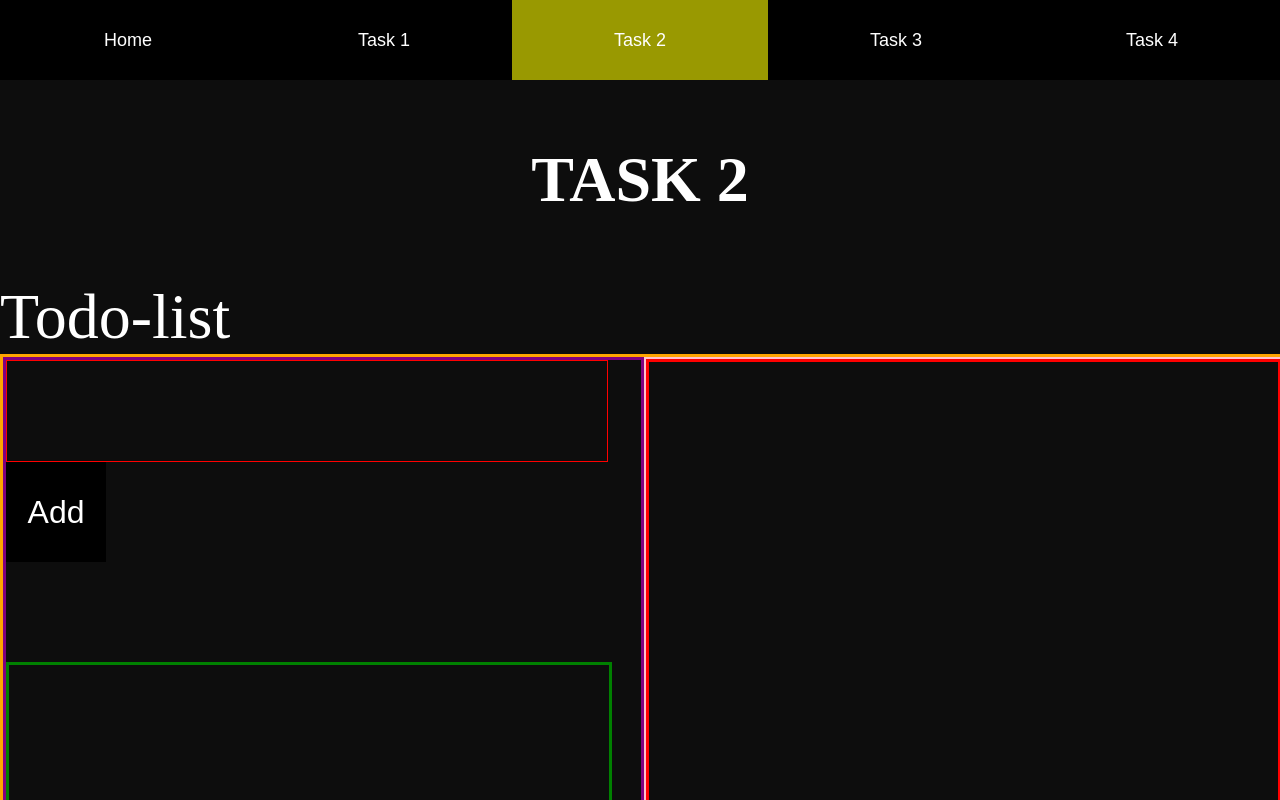
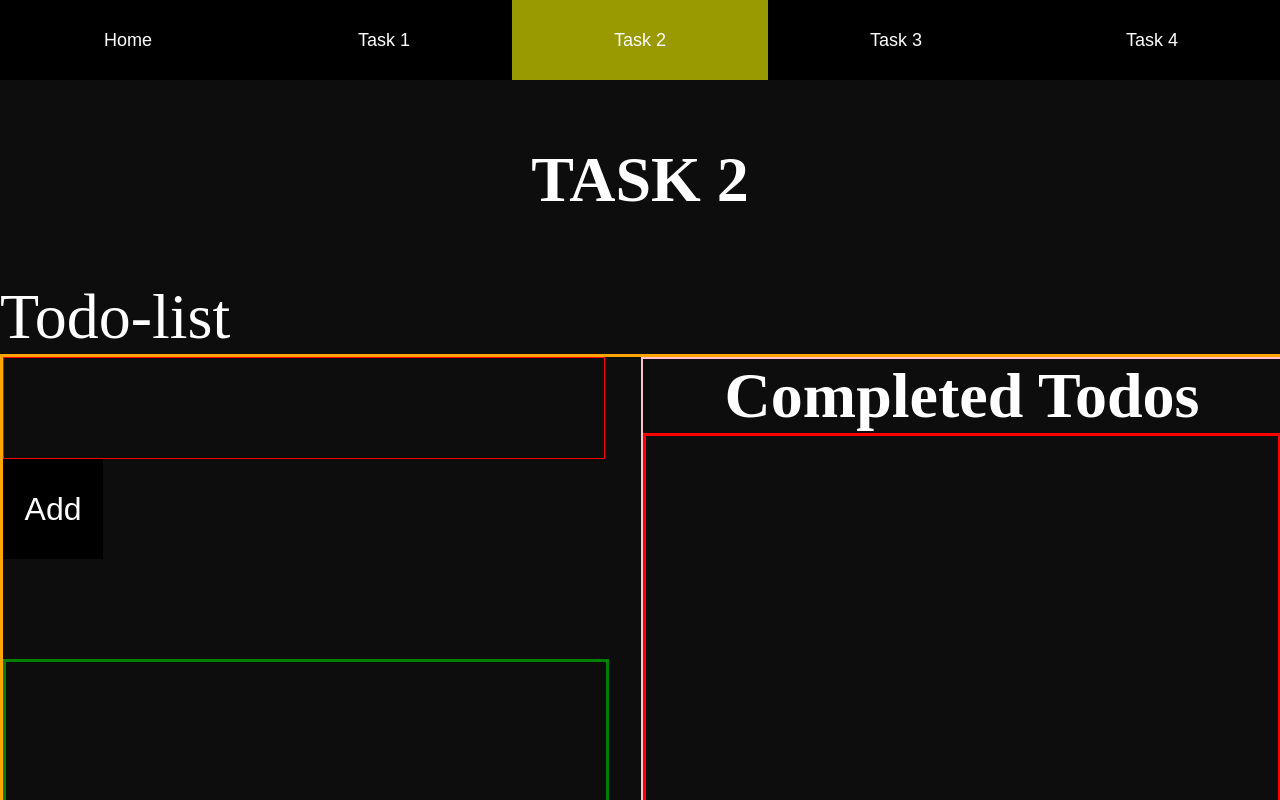
Before and after one commit to h584957/React-trainingArc, a React (Create React App) app: page /task2 in a window 1280 px wide. Shown: the top 800 px of the page. Built offline with nearby package versions, Linux system fonts and the light colour scheme.

Commit message:
Fixed completed todos

```diff
--- a/src/page/Task2.js
+++ b/src/page/Task2.js
@@ -55,10 +55,11 @@ function Task2() {
 
     const handleCompleteTodo = (index) => {
 
-      const completedElement = toDos[index];
+      const completedElement = toDos[index,0];
+      console.log("Completed Element:", completedElement);
       setArchive([...archive, completedElement]);
       handleDeleteTodo(index);
-      console.log(archive[0]);
+      console.log("Archive:", archive);
 
       setListFull(false);
       console.log("Todo was completed");
@@ -132,6 +133,7 @@ function Task2() {
 
           </div>
           <div id='todoComplete'>
+            <h1 id = 'completedTodos'>Completed Todos</h1>
            <ul id='archiveContainer'>
                   {archive.map((completed,index) =>
                   (<li id = 'archiveElement' key={index}>
--- a/src/style/task2/Todo.css
+++ b/src/style/task2/Todo.css
@@ -6,30 +6,35 @@
     height: 70vh;
     width: 100%;
 }
-/*arvhicecontainer */
+/*archive */
 #todoComplete{
     display: flex;
     width: 50%;
     border: 2px solid pink;
+    flex-direction: column;
+
+}
+#completedTodos {
+    align-self: center;
 }
 
 #archiveContainer{
     border: solid red;
     height: 100%;
-    width: 100%;
     color: white;
     flex-direction: column;
     font-size: xx-large;
 
+    display: flex;
+    align-items: left;
+    padding-left: 10%;
+
 }
-#archive{
-    color: white;
-    font-size: xx-large;
-}
+
+
 
 /*Todolist */
 #todoBox{
-    border: purple solid;
     width: 50%;
 }
 .todoBtn{
@@ -48,7 +53,6 @@
     height: 50px;
     border-radius: 100px;
     margin-left: 10px;
-
 }
 #deleteTodo{
     background-color: red;
@@ -56,7 +60,6 @@
     height: 50px;
     border-radius: 100px;
     margin-left: 10px;
-
 }
 .todoBtnPics{
     height: 80px;
@@ -106,6 +109,4 @@
     color: white;
     flex-direction: column;
     font-size: xx-large;
-
-
 }
```
